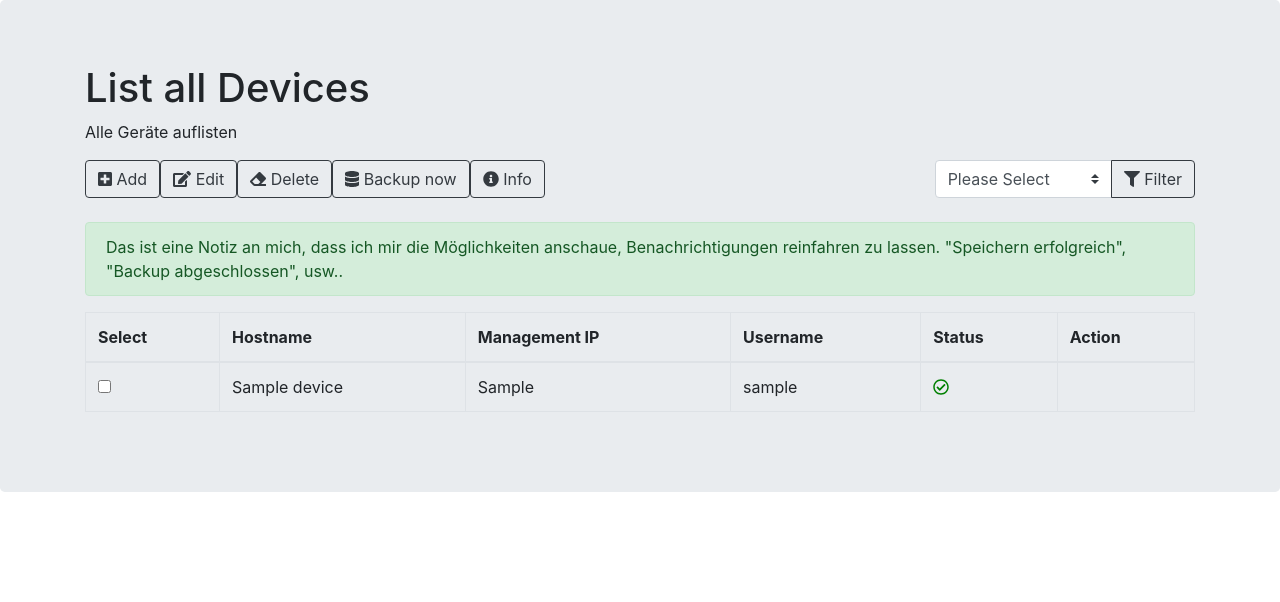
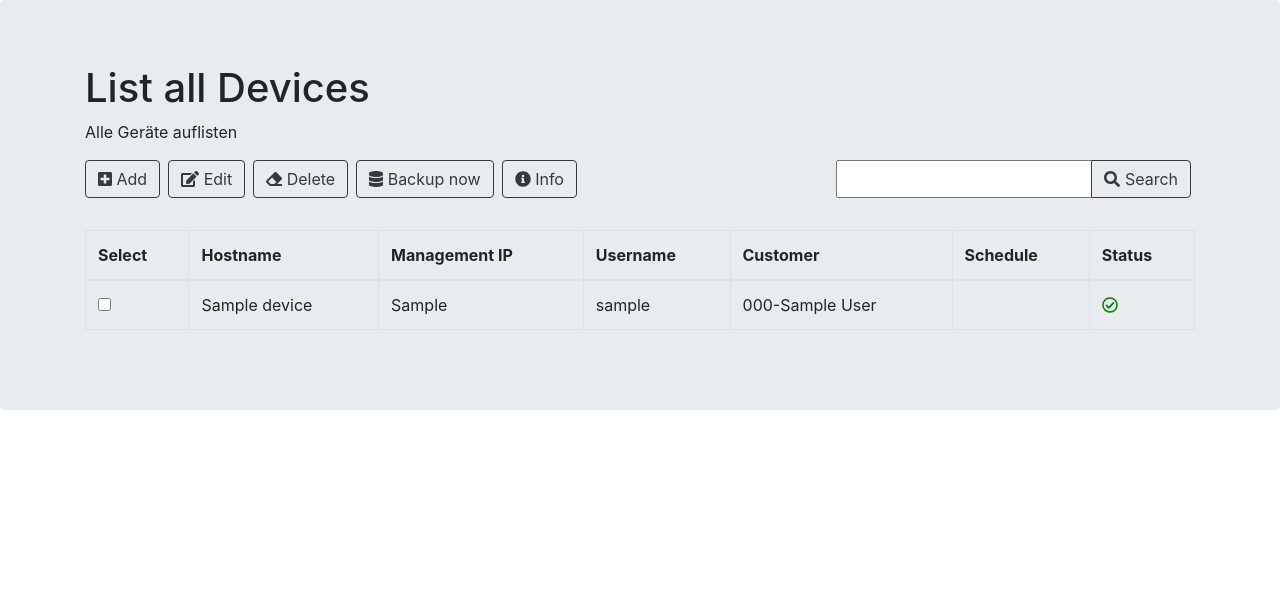
Before and after one commit to stenub/django, a Django app: page /mtbackup/device_list in a window 1280 px wide. Shown: the part 56-658 px from the top of the page. Run offline with Django 3.2, Linux system fonts and the light colour scheme; tables that the repository leaves empty hold one stand-in row (values such as "Sample post"); parts of the project's set-up code (start-up, migrations or seed data) failed here and were passed over; some libraries are stand-ins or nearby versions.

Commit message:
integrated pgsql
DeviceSearch Form now searches pgsql for filtering device_list;
inherited from User auth model for custom authenticaton model;
cleaned up  html code in device_list

```diff
--- a/pegasus/mtbackup/forms.py
+++ b/pegasus/mtbackup/forms.py
@@ -49,7 +49,7 @@ class device_new_form(forms.ModelForm):
             'password': PasswordInput(attrs={'class': 'form-control mb-2 mr-sm-2', 'placeholder': 'Password'}),
         }
 
-
+"""
 class device_customer_select(forms.ModelForm):
 
     def __init__(self, *args, **kwargs):
@@ -63,6 +63,12 @@ class device_customer_select(forms.ModelForm):
         fields = ['customer']
         labels = {'customer': _('')}
         widgets = {'customer': Select(attrs={'class': 'custom-select', 'placeholder': 'Customer'})}
+"""
+
+class DeviceSearch(forms.Form):
+
+    device_search = forms.CharField(max_length=20, strip=True, empty_value='None', label='')
+
 
 
 #class DeviceCustomerSelect(forms.Form):
--- a/pegasus/mtbackup/templates/mtbackup/device_list.html
+++ b/pegasus/mtbackup/templates/mtbackup/device_list.html
@@ -8,41 +8,25 @@
         <h1>List all Devices</h1>
         <p>Alle Geräte auflisten</p>
 
-        <form role="form" method="post">
+        <form role="form" method="post" novalidate>
             {% csrf_token %}
-
             <div class="form-inline">
-
                 <!-- TODO: Add spacing to buttons! -->
-
-            <a href="{% url 'device_new' %}"><button type="button" class="btn btn-outline-dark"><i class="fas fa-plus-square"></i> Add</button></a>
-
-            <a href="#"><button type="button" class="btn btn-outline-dark" data-toggle="modal" data-target="#DeviceEditModal"><i class="fas fa-edit"></i> Edit</button></a>
-
-            <a href="#"><button type="button" class="btn btn-outline-dark" data-toggle="modal" data-target="#DeviceDeleteModal"><i class="fas fa-eraser"></i> Delete</button></a>
-
-            <a href="#"><button type="submit" class="btn btn-outline-dark" name="action" value="backup"><i class="fas fa-database"></i> Backup now</button></a>
-
-            <a href="#"><button type="button" class="btn btn-outline-dark" name="action" value="info"><i class="fas fa-info-circle"></i> Info</button></a>
-
-            <div class="input-group ml-auto">
-                {{ customer_filter }}
+                <a href="{% url 'device_new' %}"><button type="button" class="btn btn-outline-dark mb-2 mr-sm-2"><i class="fas fa-plus-square"></i> Add</button></a>
+                <a href="#"><button type="button" class="btn btn-outline-dark mb-2 mr-sm-2" data-toggle="modal" data-target="#DeviceEditModal"><i class="fas fa-edit"></i> Edit</button></a>
+                <a href="#"><button type="button" class="btn btn-outline-dark mb-2 mr-sm-2" data-toggle="modal" data-target="#DeviceDeleteModal"><i class="fas fa-eraser"></i> Delete</button></a>
+                <a href="#"><button type="submit" class="btn btn-outline-dark mb-2 mr-sm-2" name="action" value="backup"><i class="fas fa-database"></i> Backup now</button></a>
+                <a href="#"><button type="button" class="btn btn-outline-dark mb-2 mr-sm-2" name="action" value="info"><i class="fas fa-info-circle"></i> Info</button></a>
+                <div class="input-group mb-2 mr-sm-1 ml-auto">
+                    {{ device_search }}
                         <div class="input-group-append">
-                    <button type="submit" class="btn btn-outline-dark" name="action" value="customer_filter"><i class="fas fa-filter"></i> Filter</button>
+                            <button type="submit" class="btn btn-outline-dark" name="action" value="search"><i class="fas fa-search"></i> Search</button>
+                        </div>
                 </div>
             </div>
 
-
-
-
-        </div>
             <br>
-
-        <div class="alert alert-success" role="alert">
-            Das ist eine Notiz an mich, dass ich mir die Möglichkeiten anschaue, Benachrichtigungen reinfahren zu lassen. "Speichern erfolgreich", "Backup abgeschlossen", usw..
-        </div>
-
-
+            <!-- TODO: Add sliding in message box to notify the user for e.g. succeded or failed actions (backup, device deletion...) -->
             <table class="table table-hover table-bordered">
             <thead>
             <tr>
@@ -50,8 +34,9 @@
                 <th scope="col">Hostname</th>
                 <th scope="col">Management IP</th>
                 <th scope="col">Username</th>
+                <th scope="col">Customer</th>
+                <th scope="col">Schedule</th>
                 <th scope="col">Status</th>
-                <th scope="col">Action</th>
             </tr>
             </thead>
             <tbody>
@@ -61,19 +46,38 @@
                 <td>{{ d.hostname }}</td>
                 <td>{{ d.mgt_ip }}</td>
                 <td>{{ d.username }}</td>
+                <td>{{ d.customer }}</td>
+                <td>{{ d. }}</td>
                 <td><i class="far fa-check-circle" style="color:green"></i></td>
-                <td>
-
-
-
-                </td>
             </tr>
             {% endfor %}
             </tbody>
 
         </table>
+            <div class="modal fade" id="DeviceDeleteModal" tabindex="-1" role="dialog" aria-labelledby="DeviceDeleteModal" aria-hidden="true">
+          <div class="modal-dialog modal-dialog-centered modal-lg" role="document">
+            <div class="modal-content">
+              <div class="modal-header">
+                <h5 class="modal-title" id="exampleModalLongTitle">Really delete Devices?</h5>
+                <button type="button" class="close" data-dismiss="modal" aria-label="Close">
+                  <span aria-hidden="true">&times;</span>
+                </button>
+              </div>
+              <div class="modal-body mx-auto">
+                <h1 class="display-4">Warning!</h1>
+                <h5>Devices will be lost, although existing Backups will not be deleted!</h5>
 
+              </div>
+              <div class="modal-footer">
 
+                <button type="button" class="btn btn-secondary" data-dismiss="modal">No, please return...</button>
+                <a href='#'><button type='submit' name="action" value="delete" class='btn btn-danger'>YES, I am sure!</button></a>
+
+              </div>
+            </div>
+          </div>
+        </div>
+        </form>
 
             {% if devices.has_other_pages %}
                 <ul class="pagination justify-content-center">
@@ -98,48 +102,11 @@
                 {% endif %}
             </ul>
             {% endif %}
-
-
-
-
     </div>
 </div>
-
-
-
-
-
-<div class="modal fade" id="DeviceDeleteModal" tabindex="-1" role="dialog" aria-labelledby="DeviceDeleteModal" aria-hidden="true">
-  <div class="modal-dialog modal-dialog-centered modal-lg" role="document">
-    <div class="modal-content">
-      <div class="modal-header">
-        <h5 class="modal-title" id="exampleModalLongTitle">Really delete Devices?</h5>
-        <button type="button" class="close" data-dismiss="modal" aria-label="Close">
-          <span aria-hidden="true">&times;</span>
-        </button>
-      </div>
-      <div class="modal-body mx-auto">
-        <h1 class="display-4">Warning!</h1>
-        <h5>Devices will be lost, although existing Backups will not be deleted!</h5>
-
-      </div>
-      <div class="modal-footer">
-
-        <button type="button" class="btn btn-secondary" data-dismiss="modal">No, please return...</button>
-        <a href='#'><button type='submit' name="action" value="delete" class='btn btn-danger'>YES, I am sure!</button></a>
-
-      </div>
-    </div>
-  </div>
-</div>
-
-
-</form>
-
 
 {% endblock %}
 
 
-
 {% block script %}
 {% endblock %}
--- a/pegasus/mtbackup/views.py
+++ b/pegasus/mtbackup/views.py
@@ -8,11 +8,13 @@ from .models import Device, Customer
 
 from django_celery_beat.models import CrontabSchedule
 
-from .forms import customer_new_form, device_new_form, ScheduleNewForm, device_customer_select
+from .forms import customer_new_form, device_new_form, ScheduleNewForm, DeviceSearch
 
 from django.core.paginator import Paginator, EmptyPage, PageNotAnInteger
 
 from .tasks import *
+
+from django.contrib.postgres.search import SearchVector
 
 from celery import chord
 
@@ -69,22 +71,27 @@ def customer_new(request):
 
 
 def device_list(request):
+
     devices_all = Device.objects.all()
 
-
-
-    if request.method == "GET":
-        customer_filter = device_customer_select()
-    if request.method == "POST":
-        customer_filter = device_customer_select(request.POST)
-        if customer_filter.is_valid():
-            #print(customer_filter.cleaned_data.get('customer'))
-            devices_all = Device.objects.filter(customer=customer_filter.cleaned_data.get('customer'))
-
+    if request.method == 'GET':
+        device_search = DeviceSearch()
+    if request.method == 'POST':
+        device_search = DeviceSearch(request.POST)
+        if request.POST.get('action') == 'search':
+            if device_search.is_valid():
+                print(device_search.cleaned_data.get('device_search'))
+                if device_search.cleaned_data.get('device_search') is not 'None':
+                    devices_all = Device.objects.annotate(
+                        search=SearchVector('hostname', 'username', 'customer__name', 'customer__number')
+                    ).filter(
+                        search=device_search.cleaned_data.get('device_search')
+                    )
+                    print("Search result: ", devices_all)
 
 
     paginator = Paginator(devices_all, 10)
-    #print(devices_all)
+
     page = request.GET.get('page', 1)
 
     # TODO: Add Form validation with if form.is_valid
@@ -93,24 +100,20 @@ def device_list(request):
         if request.POST.get('action') == 'backup':
             device_selections = request.POST.getlist('select')
             #print(device_selections)
-
             dev_objects = Device.objects.filter(id__in=device_selections)
-            #print(dev_objects)
-
-            for dev in dev_objects:
-                create_backup.delay(dev.customer.number, dev.hostname, dev.mgt_ip, 22, dev.username, dev.password)
-
+            print("Devices to backup: ", dev_objects)
+            #for dev in dev_objects:
+            #    create_backup.delay(dev.customer.number, dev.hostname, dev.mgt_ip, 22, dev.username, dev.password)
             # TODO: Add celery chord to this view, so when all device backups are done a git add and commit are executed
             #chord(backup_test.s(dev.hostname, dev.mgt_ip, dev.username, dev.password)for dev in dev_objects)(test_print.s())
-
-
-            #print(request.POST)
+            return redirect(device_list)
 
         elif request.POST.get('action') == 'delete':
             devices_to_delete = request.POST.getlist('select')
             # devices_to_delete.delete()
             print("Devices to delete", devices_to_delete)
             return redirect(device_list)
+
 
 
     try:
@@ -121,7 +124,7 @@ def device_list(request):
         devices = paginator.page(paginator.num_pages)
 
 
-    return render(request, 'mtbackup/device_list.html', {'devices': devices, 'customer_filter': customer_filter })
+    return render(request, 'mtbackup/device_list.html', {'devices': devices, 'device_search': device_search })
 
 
 
--- a/pegasus/pegasus/settings.py
+++ b/pegasus/pegasus/settings.py
@@ -40,6 +40,7 @@ INSTALLED_APPS = [
     'mtbackup',
     'django_celery_beat',
     'django_celery_results',
+    'django.contrib.postgres',
     #'djcelery',
     #'kombu.transport.django',
 
@@ -109,6 +110,7 @@ DATABASES = {
 }
 
 """
+#Default Database settings using sqlite3
 
 DATABASES = {
     'default': {
--- a/requirements.txt
+++ b/requirements.txt
@@ -3,3 +3,4 @@ celery==??
 paramiko==??
 sh==??
 django-celery-results=??
+psycopg2-binary=??
```
Also changed, not shown: pegasus/mtbackup/templates/mtbackup/customer_list.html (+4 -3 lines). Lines whose indentation alone changed are shown as unchanged.
